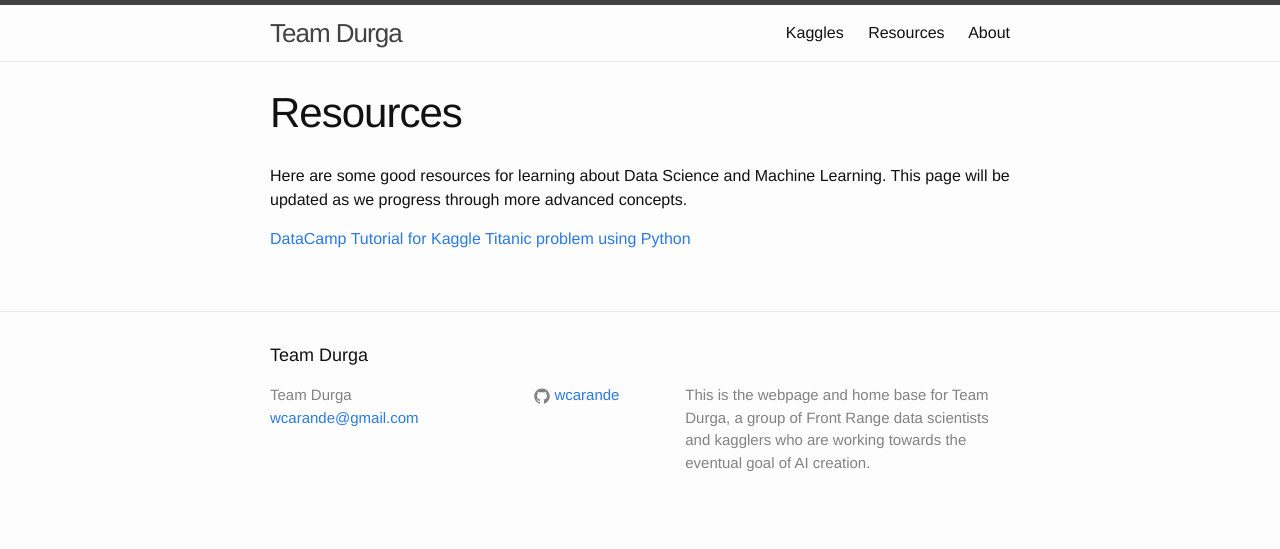
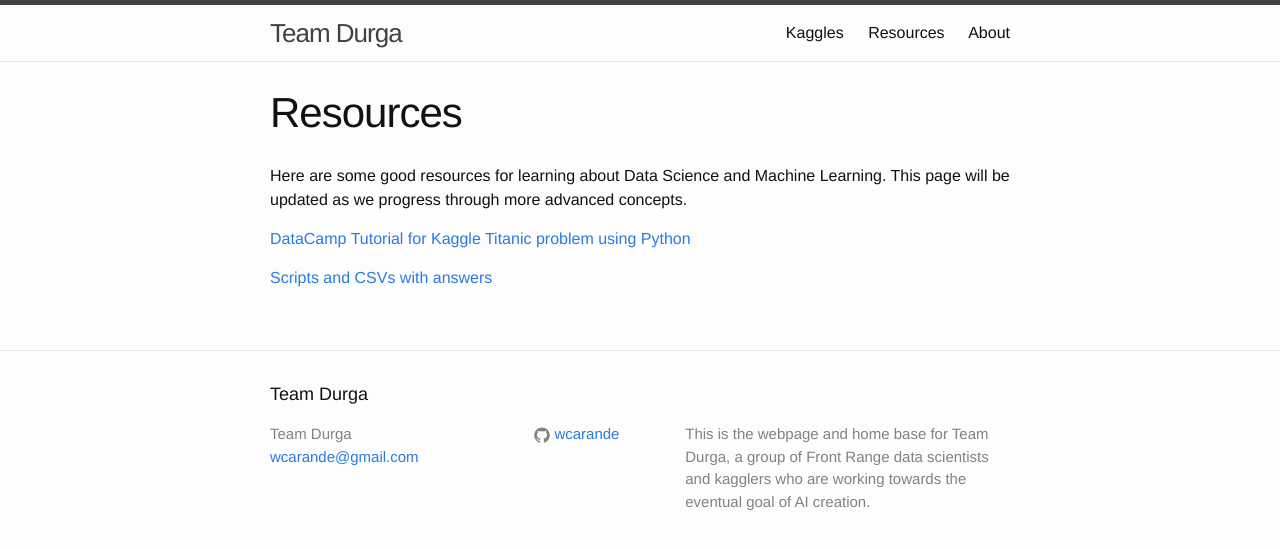
Before and after one commit to carande/carande.github.io, a Jekyll site: the page built from Resources.md, in a window 1280 px wide. Shown: the top 549 px of the page. Built offline with Jekyll 4.4.1, drawn with Linux system fonts in a browser that asks for light colours.

Commit message:
Update Resources.md

```diff
--- a/Resources.md
+++ b/Resources.md
@@ -7,3 +7,13 @@ permalink: /resources/
 Here are some good resources for learning about Data Science and Machine Learning.  This page will be updated as we progress through more advanced concepts.
 
 [DataCamp Tutorial for Kaggle Titanic problem using Python](https://www.datacamp.com/courses/kaggle-python-tutorial-on-machine-learning)
+
+
+
+
+
+
+
+
+
+[Scripts and CSVs with answers](https://github.com/wcarande/Kaggle-Python)
```
